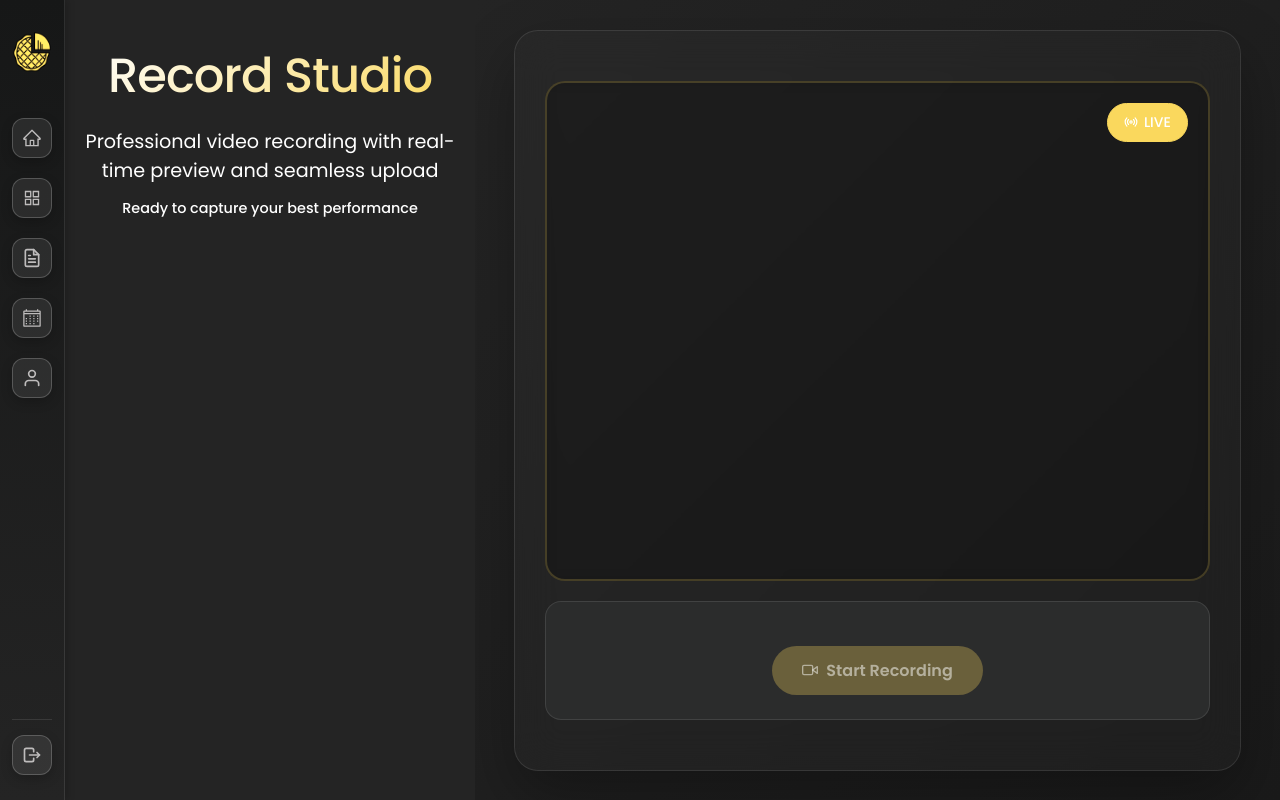
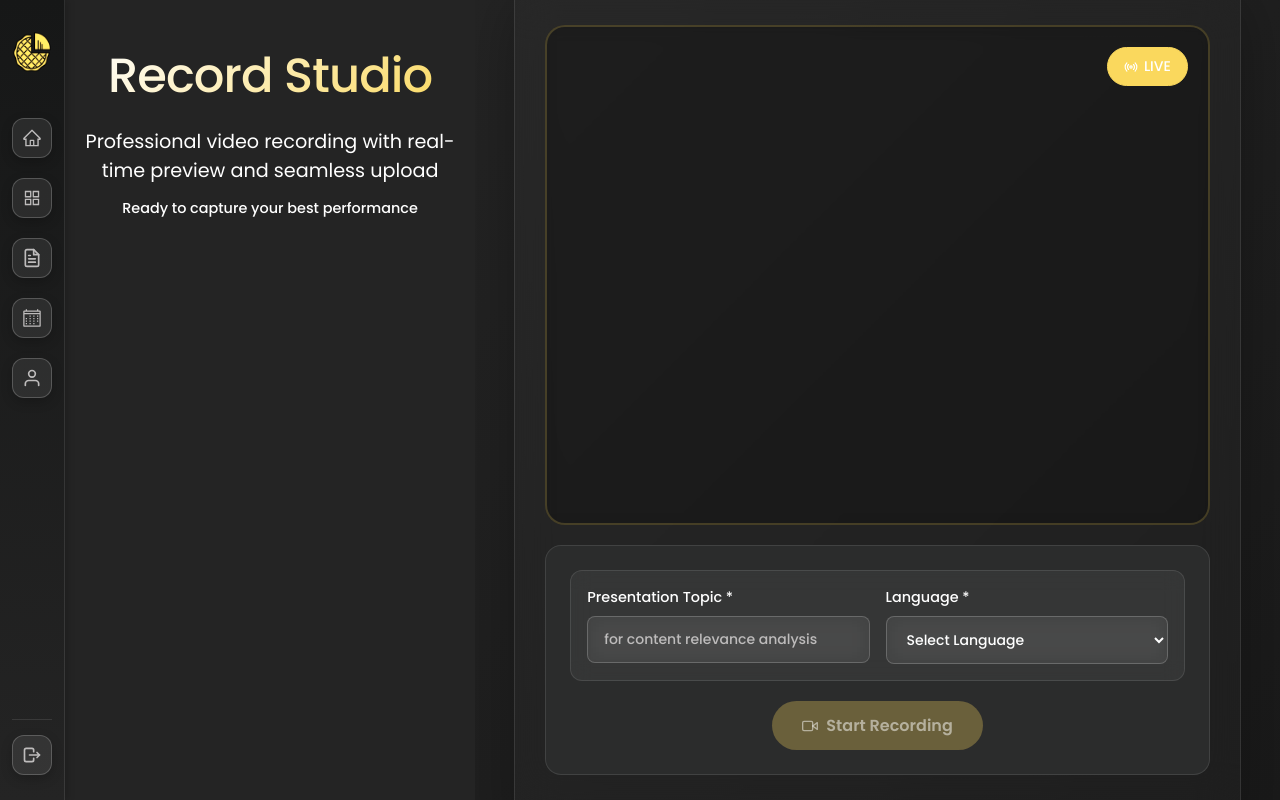
Before and after one commit to Mock-Pie/mockpie-main, a Next.js app in the folder frontend/: page /Record in a window 1280 px wide. Built offline with nearby package versions, Linux system fonts and the light colour scheme; no server answers.

Commit message:
Add presentation topic and language fields to recording form

```diff
--- a/frontend/app/Record/components/Recording.tsx
+++ b/frontend/app/Record/components/Recording.tsx
@@ -30,6 +30,8 @@ const Recording = () => {
     const [cameraReady, setCameraReady] = useState(false);
     const [isClient, setIsClient] = useState(false);
     const [videoFormat, setVideoFormat] = useState<{mimeType: string, extension: string}>({mimeType: 'video/mp4', extension: 'mp4'});
+    const [presentationTopic, setPresentationTopic] = useState<string>("");
+    const [selectedLanguage, setSelectedLanguage] = useState<string>("");
     const mediaRecorderRef = useRef<MediaRecorder | null>(null);
     const videoStreamRef = useRef<MediaStream | null>(null);
     const chunksRef = useRef<Blob[]>([]);
@@ -241,6 +243,17 @@ const Recording = () => {
             return;
         }
 
+        // Validate required fields
+        if (!presentationTopic.trim()) {
+            setUploadStatus("Please enter a presentation topic.");
+            return;
+        }
+
+        if (!selectedLanguage) {
+            setUploadStatus("Please select a language.");
+            return;
+        }
+
         const accessToken = localStorage.getItem("access_token");
         if (!accessToken) {
             setUploadStatus("Please log in to upload videos.");
@@ -262,6 +275,8 @@ const Recording = () => {
             const formData = new FormData();
             formData.append("file", file);
             formData.append("title", `Recording ${new Date().toLocaleString()}`);
+            formData.append("topic", presentationTopic.trim());
+            formData.append("language", selectedLanguage);
 
             setUploadStatus("Uploading video...");
 
@@ -369,8 +384,9 @@ const Recording = () => {
     return (
         <div className={styles.container} onSubmit={(e) => e.preventDefault()}>
             <div className={styles.studioContainer}>
-                {/* Video Preview Section */}
-                <div className={`${styles.preview} ${isRecording ? styles.recording : ''}`}>
+                <div className={styles.mainContent}>
+                    {/* Video Preview Section */}
+                    <div className={`${styles.preview} ${isRecording ? styles.recording : ''}`}>
                     <div className={styles.videoWrapper}>
                         {/* Live Camera Preview */}
                         {showPreview && isClient && (
@@ -485,9 +501,41 @@ const Recording = () => {
                         </div>
                     </div>
                 </div>
+                </div>
 
                 {/* Control Panel */}
                 <div className={styles.controlPanel}>
+                    {/* Presentation Details Form */}
+                    <div className={styles.presentationForm}>
+                        <div className={styles.formRow}>
+                            <div className={styles.formGroup}>
+                                <label className={styles.formLabel}>
+                                    Presentation Topic *
+                                </label>
+                                <input
+                                    type="text"
+                                    value={presentationTopic}
+                                    onChange={(e) => setPresentationTopic(e.target.value)}
+                                    placeholder="for content relevance analysis"
+                                    className={styles.formInput}
+                                />
+                            </div>
+                            <div className={styles.formGroup}>
+                                <label className={styles.formLabel}>
+                                    Language *
+                                </label>
+                                <select
+                                    value={selectedLanguage}
+                                    onChange={(e) => setSelectedLanguage(e.target.value)}
+                                    className={styles.formSelect}
+                                >
+                                    <option value="">Select Language</option>
+                                    <option value="english">English</option>
+                                    <option value="arabic">Arabic</option>
+                                </select>
+                            </div>
+                        </div>
+                    </div>
                     {/* Preview Toggle Section */}
                     {videoURL && (
                         <div className={styles.toggleSection}>
@@ -559,7 +607,7 @@ const Recording = () => {
                                 </button>
                                 <button
                                     onClick={uploadVideo}
-                                    disabled={isUploading}
+                                    disabled={isUploading || !presentationTopic.trim() || !selectedLanguage}
                                     className={`${styles.actionButton} ${styles.uploadButton}`}
                                 >
                                     {isUploading ? (
--- a/frontend/app/Record/page.module.css
+++ b/frontend/app/Record/page.module.css
@@ -399,6 +399,71 @@
 }
 
 /* Media Queries */
+/* Presentation Details Form */
+.presentationForm {
+    background: rgba(255, 255, 255, 0.05);
+    border-radius: 12px;
+    padding: 16px;
+    margin-bottom: 20px;
+    backdrop-filter: blur(10px);
+    border: 1px solid rgba(255, 255, 255, 0.1);
+}
+
+.formRow {
+    display: flex;
+    gap: 16px;
+}
+
+.formGroup {
+    margin-bottom: 16px;
+    flex: 1;
+}
+
+.formGroup:last-child {
+    margin-bottom: 0;
+}
+
+.formRow .formGroup {
+    margin-bottom: 0;
+}
+
+.formLabel {
+    display: block;
+    margin-bottom: 8px;
+    color: var(--white);
+    font-weight: 500;
+    font-size: 0.9rem;
+}
+
+.formInput, .formSelect {
+    width: 100%;
+    padding: 12px 16px;
+    border-radius: 8px;
+    border: 1px solid rgba(255, 255, 255, 0.2);
+    background: rgba(255, 255, 255, 0.05);
+    color: var(--white);
+    font-size: 14px;
+    transition: all 0.3s ease;
+    backdrop-filter: blur(10px);
+    font-family: var(--font-poppins), 'Poppins', sans-serif;
+}
+
+.formInput:focus, .formSelect:focus {
+    outline: none;
+    border-color: var(--naples-yellow);
+    background: rgba(255, 255, 255, 0.1);
+}
+
+.formInput::placeholder {
+    color: var(--light-grey);
+}
+
+.formSelect option {
+    background: var(--raisin-black);
+    color: var(--white);
+    padding: 8px;
+}
+
 @media (max-width: 768px) {
     .container {
         padding: 20px 10px;
@@ -523,3 +588,15 @@
         padding: 20px 10px;
     }
 }
+
+@media (max-width: 576px) {
+    .formRow {
+        flex-direction: column;
+        gap: 12px;
+    }
+
+    .presentationForm {
+        padding: 12px;
+        margin-bottom: 16px;
+    }
+}
```
